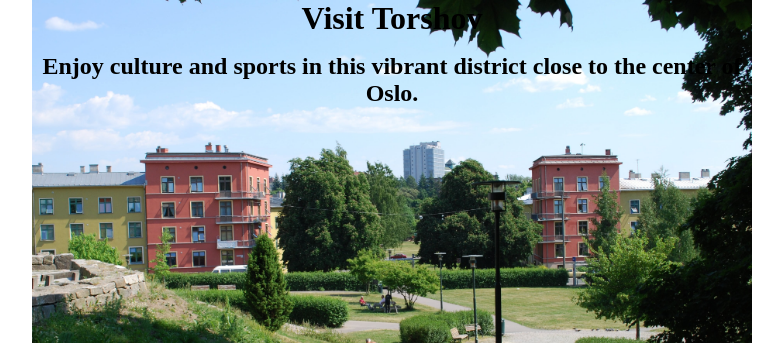
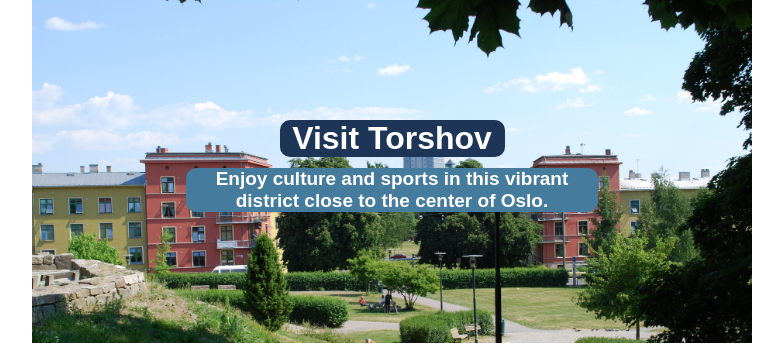
Before and after one commit to kappacodes/Hometown_Homepage, a website built with Vite: page index.html in a window 1280 px wide. Shown: the top 359 px of the page, without its empty margins (248-1031 px from the left). Built offline with nearby package versions, Linux system fonts and the light colour scheme.

Commit message:
Hero Section Complete

```diff
--- a/index.html
+++ b/index.html
@@ -7,8 +7,8 @@
 
         <!-- HERO SECTION -->
         <div id="hero" class="section">
-            <h1>Visit Torshov</h1>
-            <h2>Enjoy culture and sports in this vibrant district close to the center of Oslo.</h2>
+            <h1 id="main_title">Visit Torshov</h1>
+            <h2 id="catch_frase">Enjoy culture and sports in this vibrant district close to the center of Oslo.</h2>
         </div>
 
         <!-- ACTIVITIES SECTION -->
--- a/styles.css
+++ b/styles.css
@@ -18,11 +18,6 @@ img {
     width: 100px;
 }
 
-h1 {
-    height: 32px;
-    margin-top: 0;
-}
-
 .section {
     width: 720px;
     height: 343px;
@@ -32,4 +27,25 @@ h1 {
 #hero {
     background-image: url(images/torshov.jpg);
     background-size: cover;
+    font-family: Arial, Helvetica, sans-serif;
+    font-weight: 700;
+    color: #FFFFFF;
+    padding-top: 120px;
+    height: 223px;
 }
+
+#main_title {
+    margin: 0 auto 11px auto;
+    width: 225px;
+    background-color: #1D3557;
+    border-radius: 10px;
+    font-size: 32px;
+}
+
+#catch_frase {
+    border-radius: 10px;
+    width: 412px;
+    margin: 0 auto;
+    background-color: #457B9D;
+    font-size: 19px;
+}
```
